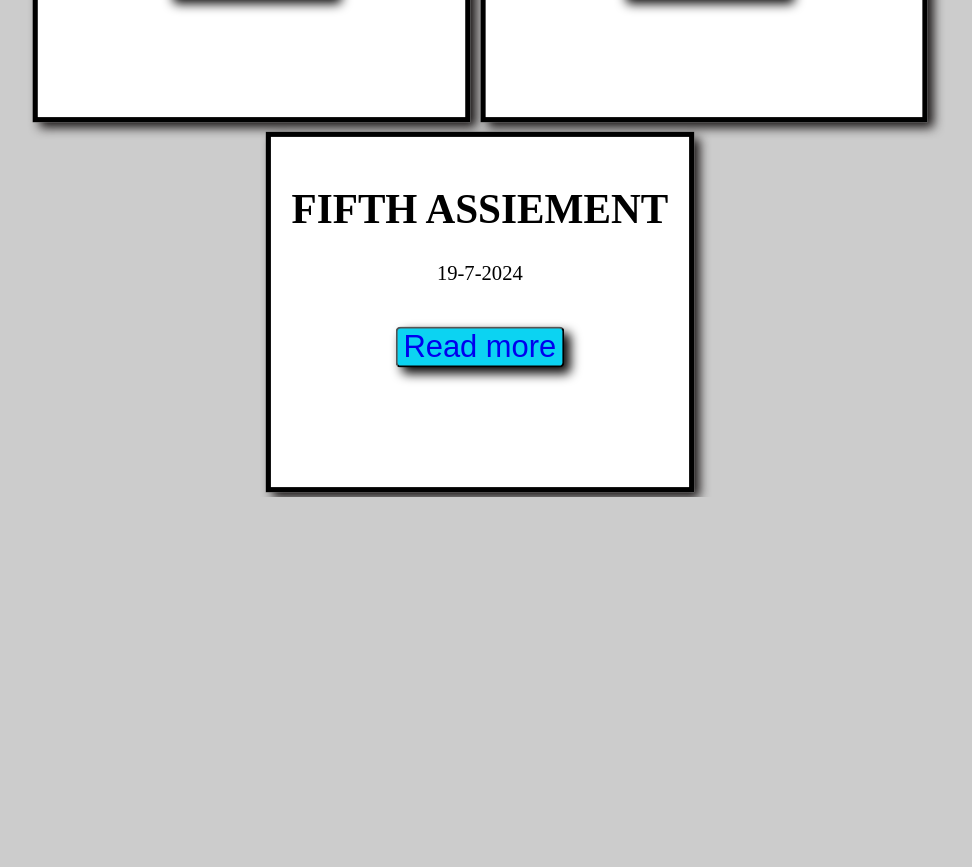
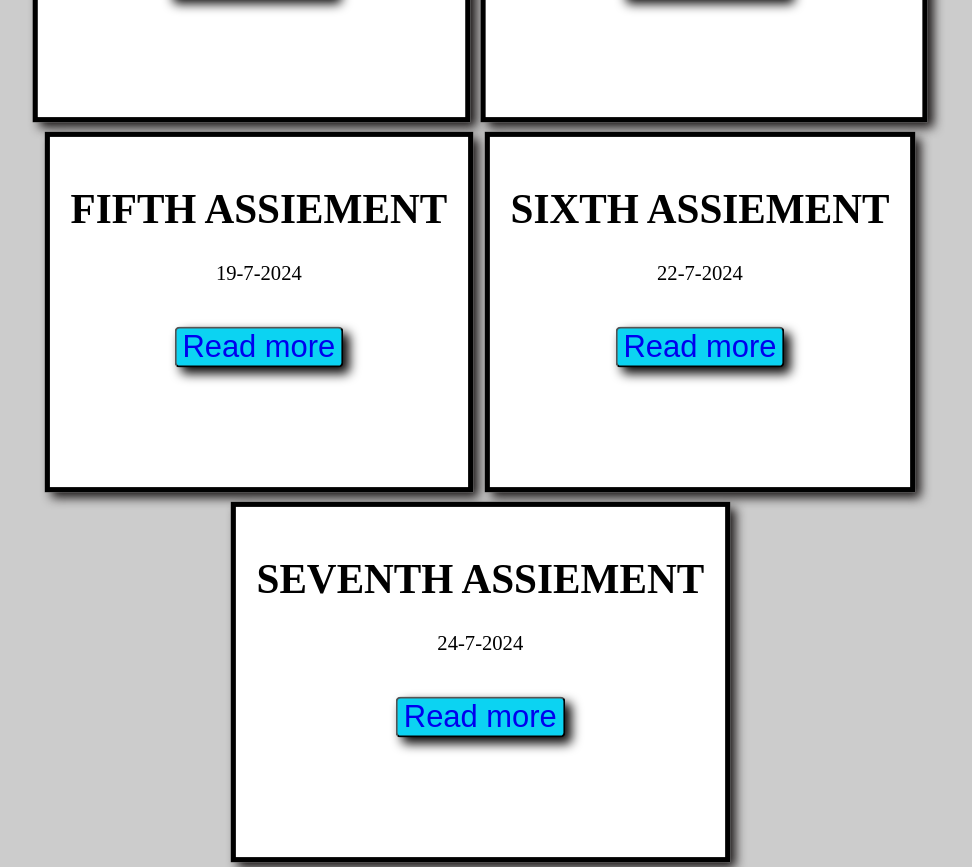
Before and after one commit to Ambreen1405/Css-Work, a plain HTML site: page index.html in a window 1280 px wide. Shown: the part 1066-1933 px from the top of the page, without its empty margins (160-1132 px from the left). Before the commit the page ends 1563 px from the top, so only its background shows below. Drawn offline with Linux system fonts and the light colour scheme.

Commit message:
TASK DONE

```diff
--- a/index.html
+++ b/index.html
@@ -36,6 +36,16 @@
         <p>19-7-2024</p>
         <button><a href="19-7-24/index.html">Read more</a></button>
     </div>
+    <div class="b">
+        <h1>sixth assiement</h1>
+        <p>22-7-2024</p>
+        <button><a href="22-7-24/index.html">Read more</a></button>
+    </div>
+    <div class="b">
+        <h1>seventh assiement</h1>
+        <p>24-7-2024</p>
+        <button><a href="24-7-24/index.html">Read more</a></button>
+    </div>
 
 </div>
 
```
